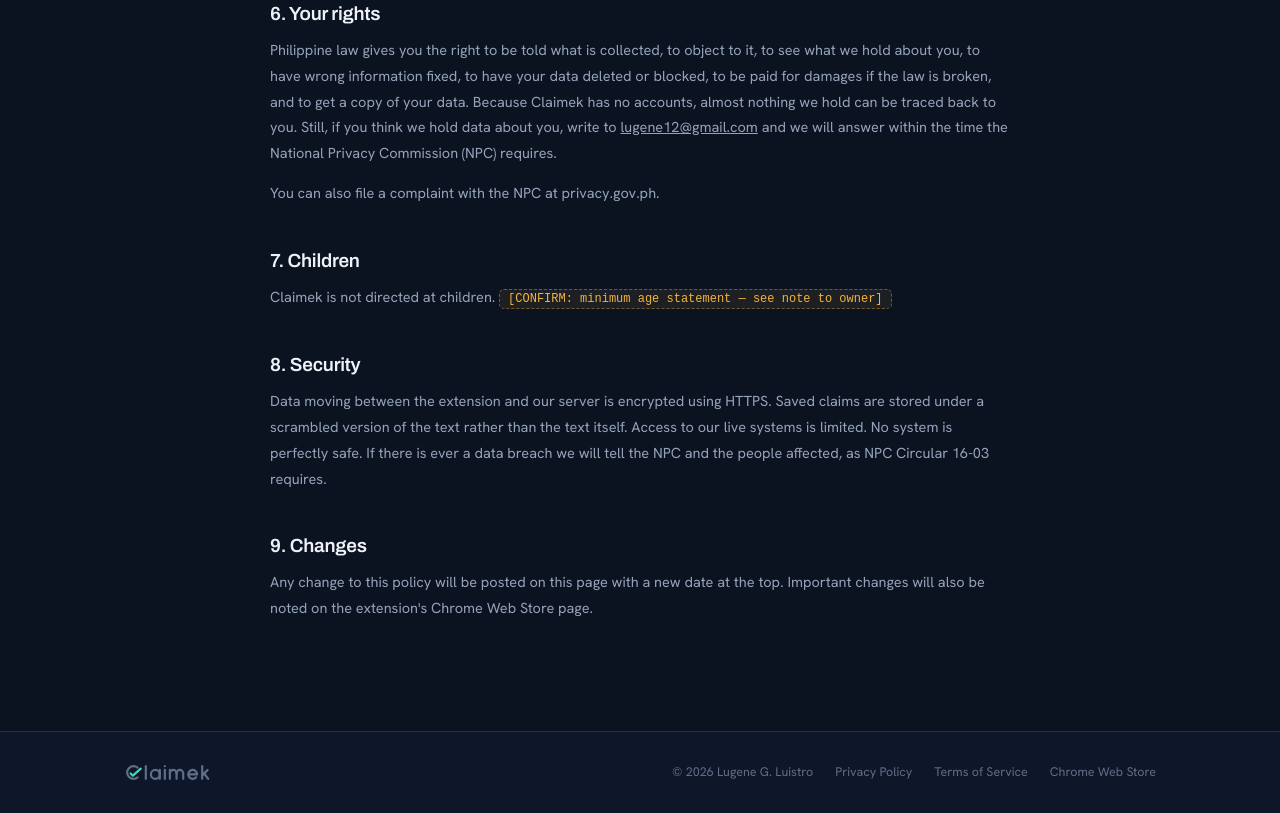
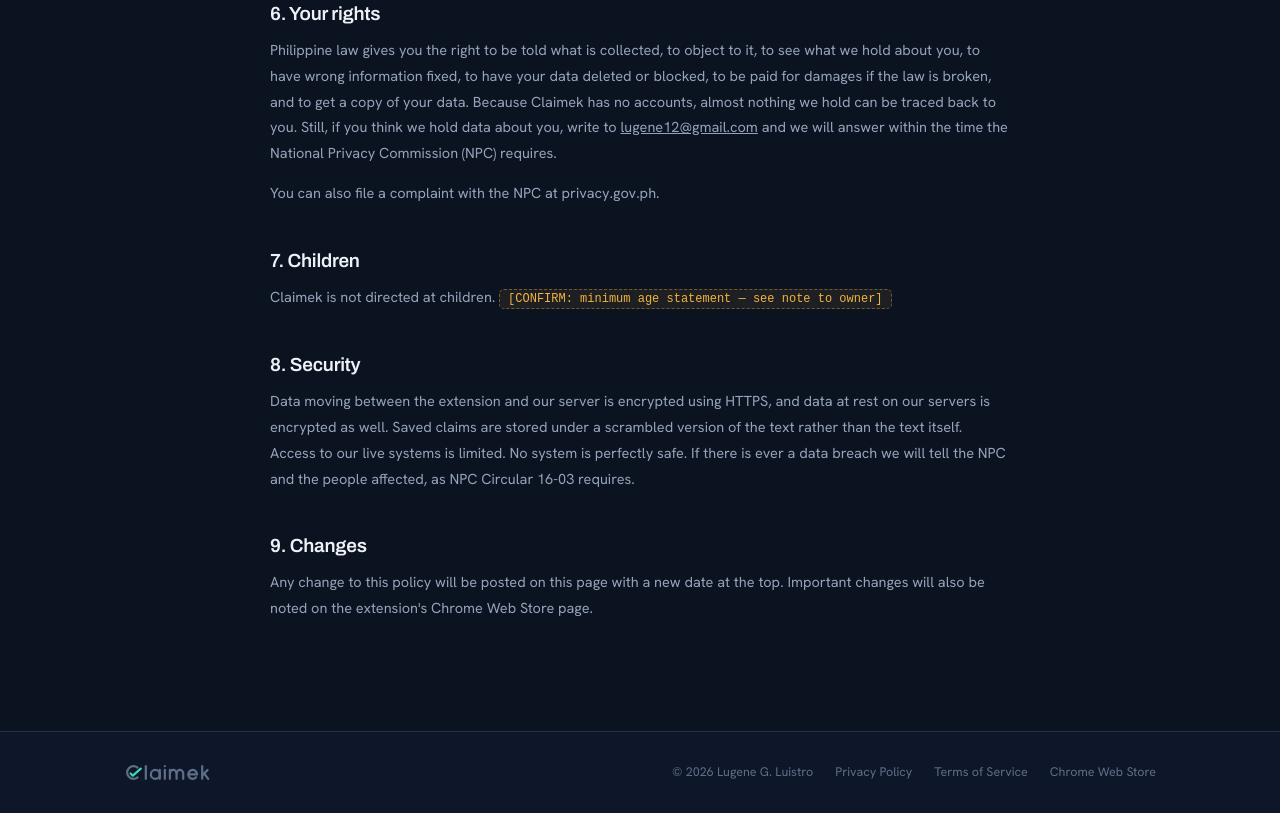
Before and after one commit to lugene12/claimek, a plain HTML site: page privacy.html in a window 1280 px wide. Shown: the part 2173-2986 px from the top of the page. Drawn offline with Linux system fonts and the light colour scheme; a web font is replaced by a local one.

Commit message:
updated privacy

```diff
--- a/privacy.html
+++ b/privacy.html
@@ -129,7 +129,7 @@
     <p>Claimek is not directed at children. <span class="placeholder">[CONFIRM: minimum age statement — see note to owner]</span></p>
 
     <h2>8. Security</h2>
-    <p>Data moving between the extension and our server is encrypted using HTTPS. Saved claims are stored under a scrambled version of the text rather than the text itself. Access to our live systems is limited. No system is perfectly safe. If there is ever a data breach we will tell the NPC and the people affected, as NPC Circular 16-03 requires.</p>
+    <p>Data moving between the extension and our server is encrypted using HTTPS, and data at rest on our servers is encrypted as well. Saved claims are stored under a scrambled version of the text rather than the text itself. Access to our live systems is limited. No system is perfectly safe. If there is ever a data breach we will tell the NPC and the people affected, as NPC Circular 16-03 requires.</p>
 
     <h2>9. Changes</h2>
     <p>Any change to this policy will be posted on this page with a new date at the top. Important changes will also be noted on the extension's Chrome Web Store page.</p>
```
